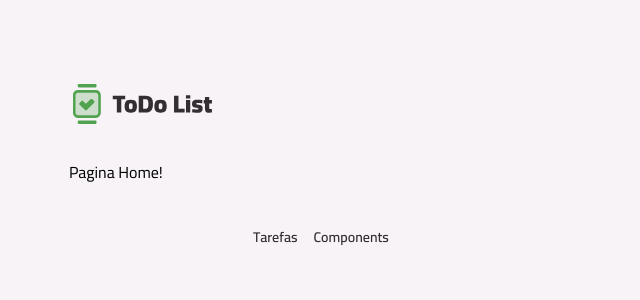
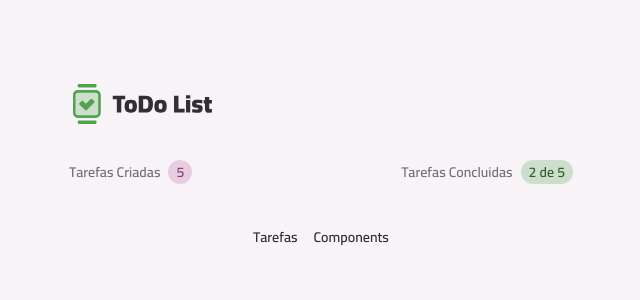
Before and after one commit to notlemos/react-todo, a React (Vite) app: page / in a window 1280 px wide. Shown: the top 300 px of the page, without its empty margins (319-959 px from the left). Built offline with nearby package versions, Linux system fonts and the light colour scheme.

Commit message:
Montando Layout: Criando Componente de Resumo das Tarefas

```diff
--- /dev/null
+++ b/src/core-components/tasks-summary.tsx
@@ -0,0 +1,15 @@
+import Badge from "../components/badge";
+import Text from "../components/text";
+
+export default function TasksSummary() {
+    return <>
+        <div className="flex items-center gap-2">
+            <Text variant="body-sm-bold" className="text-gray-300!">Tarefas Criadas</Text>
+            <Badge variant="secondary">5</Badge>
+        </div>
+        <div className="flex items-center gap-2">
+            <Text variant="body-sm-bold" className="text-gray-300!">Tarefas Concluidas</Text>
+            <Badge variant="primary">2 de 5</Badge>
+        </div>
+    </>
+}
--- a/src/pages/page-home.tsx
+++ b/src/pages/page-home.tsx
@@ -1,5 +1,10 @@
 import Container from "../components/container";
+import TasksSummary from "../core-components/tasks-summary";
 
 export default function PageHome() {
-    return <Container>Pagina Home!</Container>
+    return <Container as="article" className="space-y-3">
+        <header className="flex items-center justify-between">
+            <TasksSummary />
+        </header>
+    </Container>
 }
```
